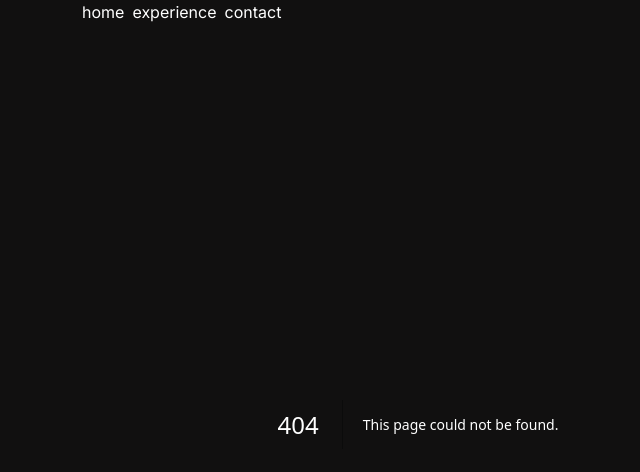
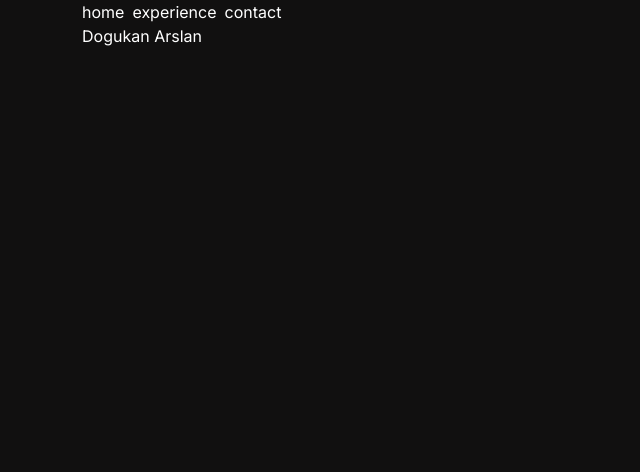
Before and after one commit to dogukanarslan/portfolio, a Next.js app: page /contact in a window 1280 px wide. Before the commit this address had no page. Shown: the top 472 px of the page, without its empty margins (222-862 px from the left). Built offline with nearby package versions, Linux system fonts and the light colour scheme.

Commit message:
Add contact page

```diff
--- /dev/null
+++ b/app/contact/page.tsx
@@ -0,0 +1,5 @@
+const Page = () => {
+  return <div>Dogukan Arslan</div>;
+};
+
+export default Page;
```
